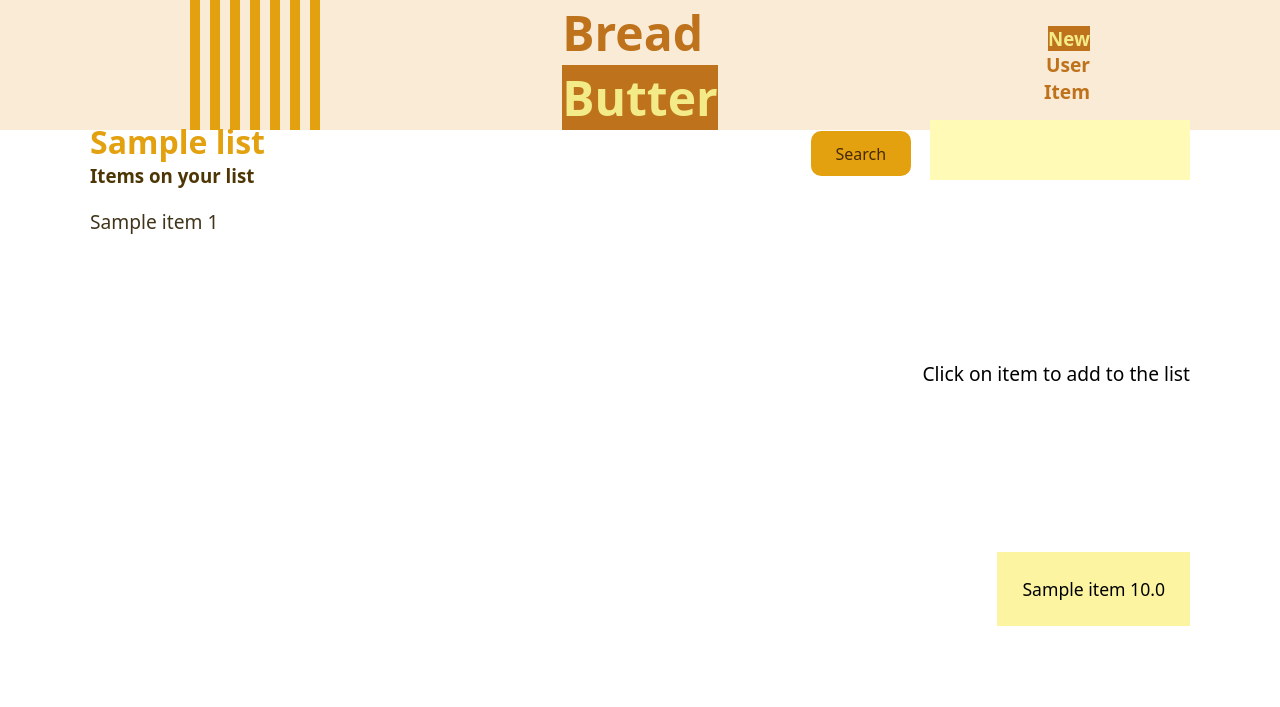
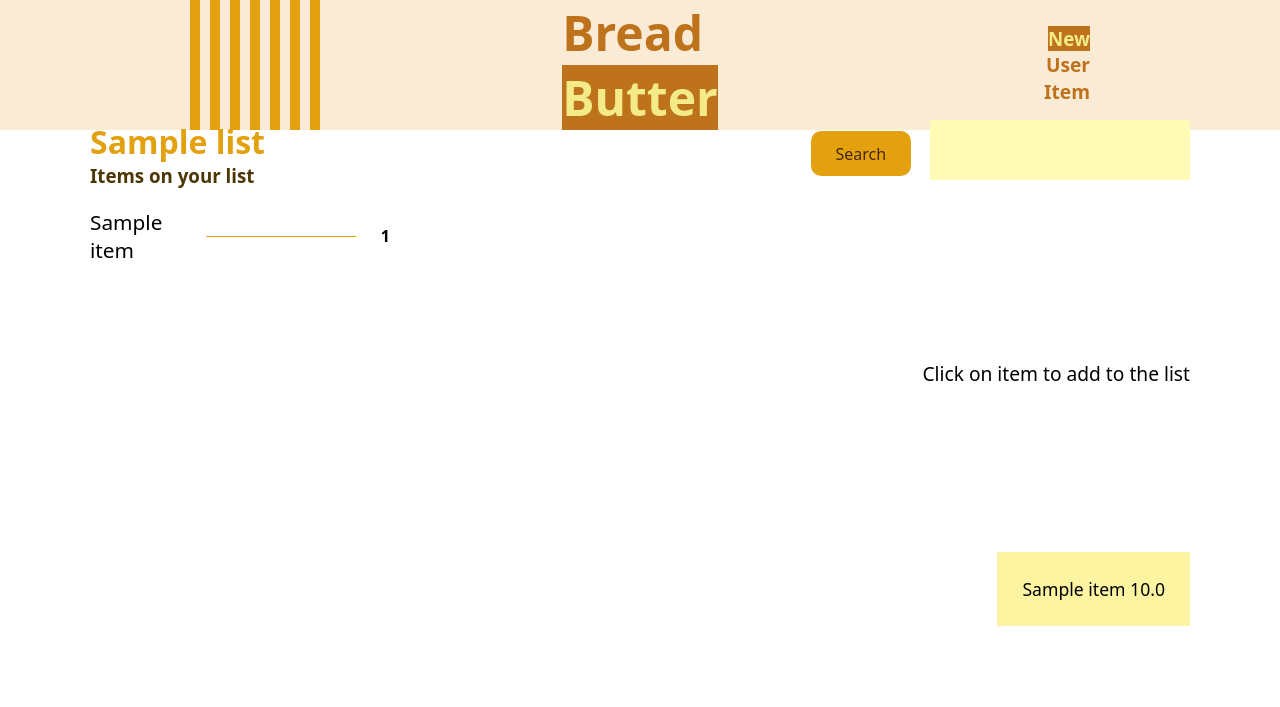
Before and after one commit to davidbujok/grocery_web_app, a Flask app: page /lists/1/1 in a window 1280 px wide. Shown: the top 707 px of the page. Run offline with Flask 3, Linux system fonts and the light colour scheme; tables that the repository leaves empty hold one stand-in row (values such as "Sample post").

Commit message:
Add method to remove an item from the list

```diff
--- a/controllers/lists_controller.py
+++ b/controllers/lists_controller.py
@@ -1,6 +1,6 @@
 from app import db
 from flask_sqlalchemy import SQLAlchemy
-from flask import Blueprint, render_template, request
+from flask import Blueprint, render_template, request, redirect, url_for
 from models.list import List
 from models.item import Item
 from models.user_list import UserList
@@ -58,3 +58,12 @@ def add_item(id):
     return render_template('/lists/search_item.jinja', list=list, item=item, on_list=on_list, items=items)
 
     # removed stores=stores from return statement
+
+@lists_blueprint.route('/lists/<list_id>/<user_id>/delete', methods=['POST'])
+def delete_item(list_id, user_id):
+    item_name = request.form['item_name']
+    print(item_name)
+    item = Item.select_search_item(item_name)
+#     list = List.select_the_list(list_id)
+    UserList.delete_item_on_the_list(list_id, item.id)
+    return redirect(url_for('lists.show_list', user_id=user_id, list_id=list_id))
--- a/models/user_list.py
+++ b/models/user_list.py
@@ -35,3 +35,13 @@ class UserList(db.Model):
             else:
                 items_grouped[user_list.item.name] += 1
         return items_grouped
+
+    @classmethod
+    def delete_item_on_the_list(cls, list_id, item_id):
+        entry_to_delete = db.session.scalar(
+                            db.select(cls)
+                            .where((cls.user_list_id == list_id) &
+                            (cls.item_list_id == item_id))
+        )
+        db.session.delete(entry_to_delete)
+        db.session.commit()
--- a/static/show_list.css
+++ b/static/show_list.css
@@ -14,7 +14,7 @@
 }
 
 .list__page__entries__section {
-    width: 400px;
+    width: 300px;
     margin-top: 20px;
     height: 500px;
     margin-bottom: 50px;
@@ -67,3 +67,30 @@
     align-items: center;
     margin-bottom: 25px;
 }
+
+.list__page__entry__wrapper {
+    margin-bottom: 5px;
+    display: flex;
+    gap: 25px;
+    justify-content: start;
+}
+
+.delete__button__from__list {
+    border: none;
+    background-color: transparent;
+    font-size: 1.3rem;
+    text-align: start;
+}
+
+.list__page__entry__line {
+    align-self: center;
+    height: 1px;
+    background-color: #E3A10F;
+    width: 200px;
+}
+
+.list__page__entry__count {
+    align-self: center;
+    font-size: 1.5;
+    font-weight: 600;
+}
--- a/templates/lists/show_list.jinja
+++ b/templates/lists/show_list.jinja
@@ -9,8 +9,13 @@
         <h3 class="list__page__list__name__subtitle">Items on your list</h3>
         <div class="list__page__entries__section">
             {% for key, value in on_list.items() %}
-            <p class="entries__section__entry">{{ key }} {{ value }}</p>
-
+            <form action="{{ url_for('lists.delete_item', list_id=list.id, user_id=user.id) }}" class="entries__section__form" method="post">
+                <div class="list__page__entry__wrapper">
+                    <button class="delete__button__from__list" type="submit" value="{{ key }}" name="item_name">{{ key }}</button>
+                    <div class="list__page__entry__line"></div>
+                    <p class="list__page__entry__count">{{ value }}</p>
+                </div>
+            </form>
             {% endfor %}
         </div>
         <form action="{{ url_for('users.delete_list', user_id=user.id, list_id=list.id) }}" method="POST">
```
